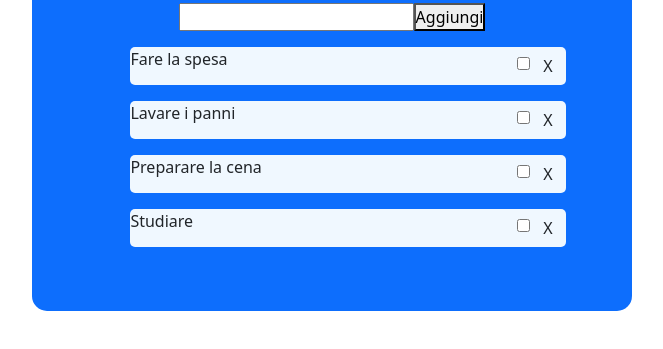
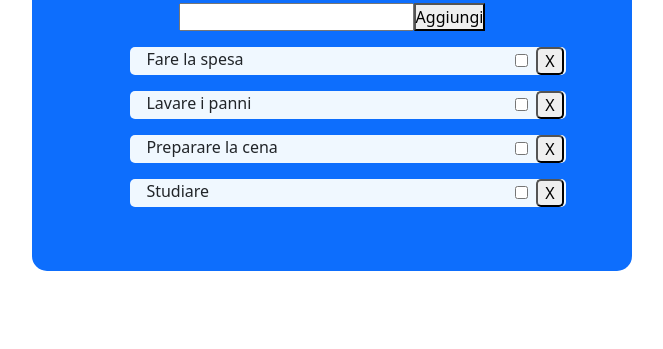
Before and after one commit to Claudio-Bernardinetti/vue-todolist, a plain HTML site: page index.html in a window 1280 px wide. Shown: the part 117-466 px from the top of the page, without its empty margins (308-971 px from the left). Drawn offline with nearby package versions, Linux system fonts and the light colour scheme.

Commit message:
add style

```diff
--- a/assets/css/style.css
+++ b/assets/css/style.css
@@ -18,12 +18,23 @@
 li {
     display: flex;
     justify-content: space-between;
+    align-items: stretch;
     background-color: aliceblue;
     width: 80%;
     margin-left: 10%;
     margin-top: 1rem;
+    padding-left: 1rem;
+
     border-radius: 5px;
 }
+
+.check_x > button  {
+    width: 28px;
+    border-radius: 5px;
+    margin-right: 0.1rem;
+    margin-left: 0.5rem;
+}
+
 
 .done {
     text-decoration: line-through;
--- a/index.html
+++ b/index.html
@@ -38,7 +38,7 @@
                                     todo.text }}</span>
                                 <div class="check_x">
                                     <input type="checkbox" v-model="todo.done">
-                                    <button class="btn"
+                                    <button class="btn-close-white"
                                         @click="removeTodo(index)">X</button>
                                 </div>
                             </li>
```
